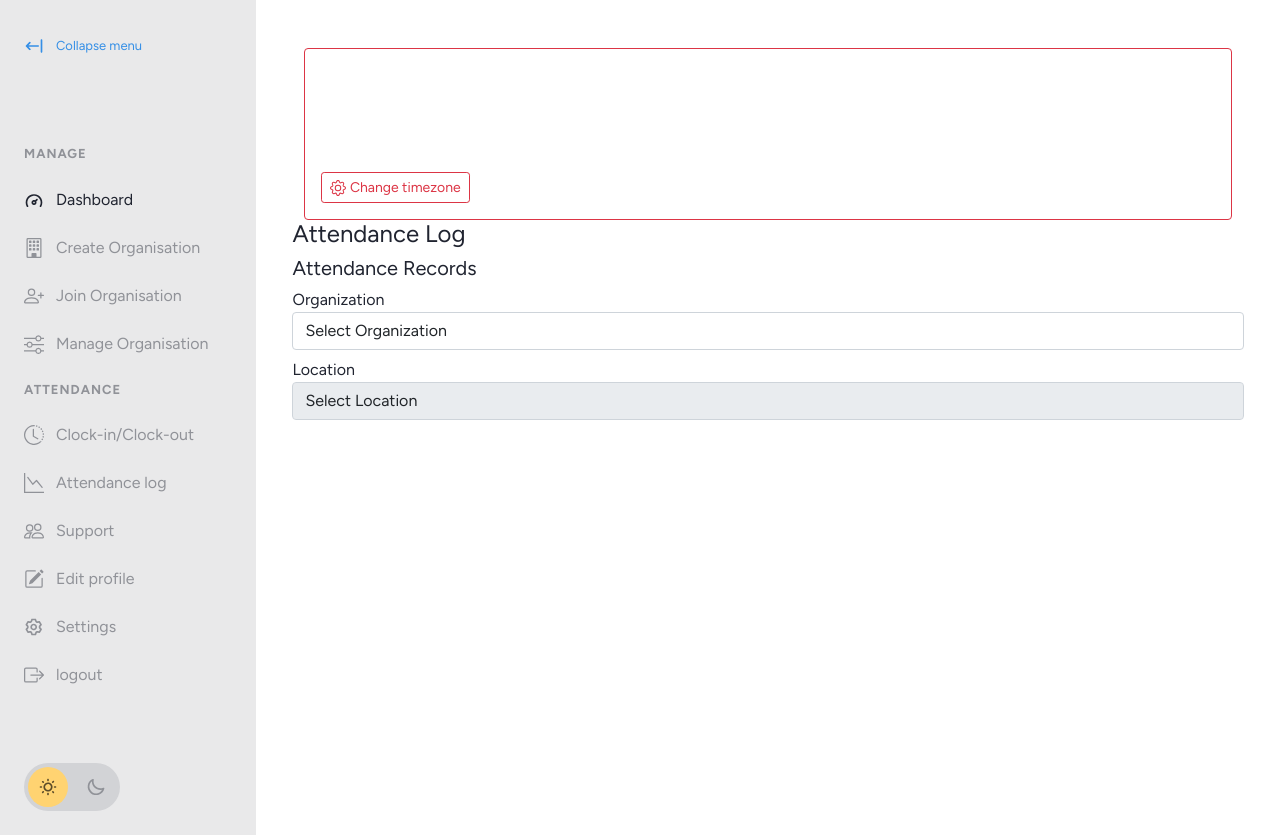
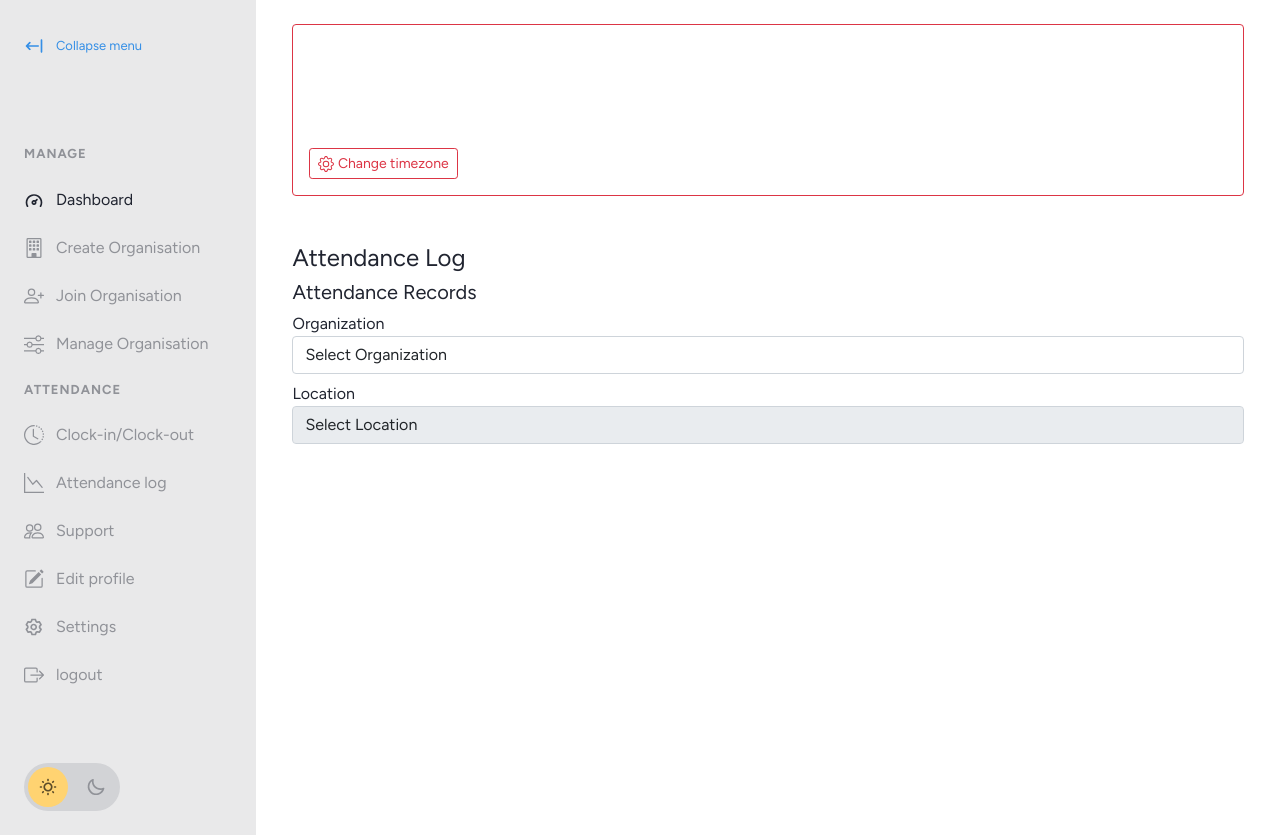
Before and after one commit to De-sam/QR_Attendance_App, a Flask app: template myapp/templates/attendance_log.html in a window 1280 px wide. Shown: the part 64-899 px from the top of the page. Run offline with Flask 3, Linux system fonts and the light colour scheme; tables that the repository leaves empty hold one stand-in row (values such as "Sample post"); the template is opened without the code that fills it: values that come from a table or form of the project are taken from there, most other values are stand-ins (such as "Sample title", 1, 10 or a date in 2020); some libraries are stand-ins or nearby versions.

Commit message:
updated attendance log page

```diff
--- a/myapp/templates/attendance_log.html
+++ b/myapp/templates/attendance_log.html
@@ -2,8 +2,6 @@
 {% block title %} Attendance Log {% endblock %}
 
 {% block content %}
-
-<div class="container mt-4">
 <div class="container-fluid">
   <div class="card border border-danger text-white w-100">
     <div class="card-body">
@@ -20,7 +18,8 @@
     </div>
   </div>
 </div>
-<!-- attendance log starts here  -->
+
+<div class="container mt-5">
     <h4>Attendance Log</h4>
     <h5>Attendance Records</h5>
     <form method="get" action="{{ url_for('views.attendance_log') }}">
```
Lines whose indentation alone changed are shown as unchanged.
